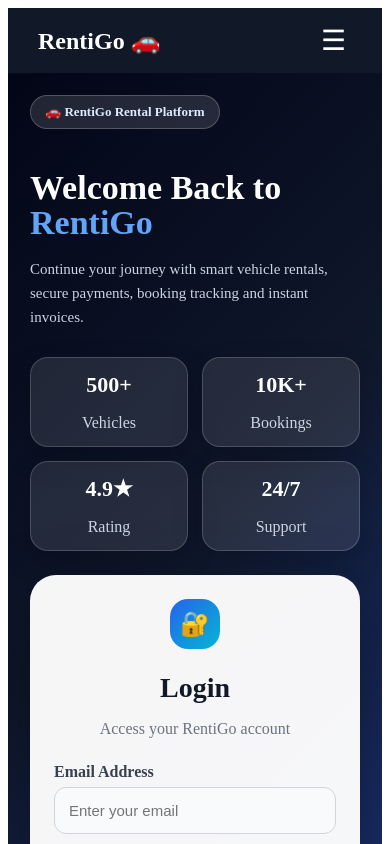
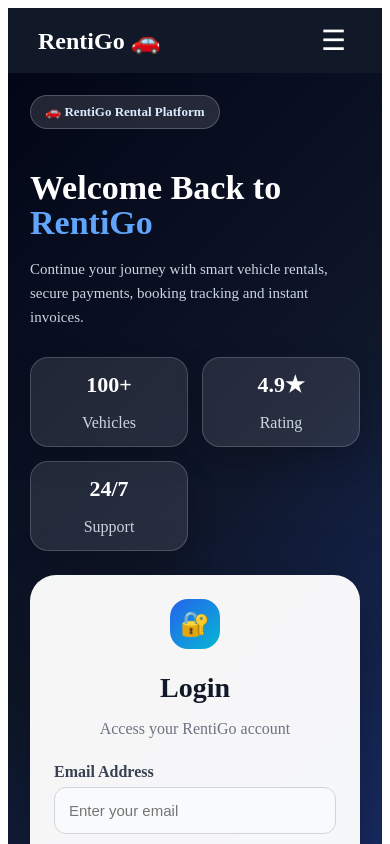
Before and after one commit to saikirangoud964/rentigo-vehicle-rental-system, a React app in the folder frontend/frontend/: page /login in a window 390 px wide. Shown: the top 844 px of the page. Built offline with nearby package versions, Linux system fonts and the light colour scheme; the HTML template or start-up script is replaced by a standard one.

Commit message:
Fixed responsive login page

```diff
--- a/frontend/frontend/src/pages/Login.jsx
+++ b/frontend/frontend/src/pages/Login.jsx
@@ -77,13 +77,8 @@ function Login() {
 
         <div style={statsGrid}>
           <div style={statCard}>
-            <h2 style={statNumber}>500+</h2>
+            <h2 style={statNumber}>100+</h2>
             <p style={statText}>Vehicles</p>
-          </div>
-
-          <div style={statCard}>
-            <h2 style={statNumber}>10K+</h2>
-            <p style={statText}>Bookings</p>
           </div>
 
           <div style={statCard}>
```
